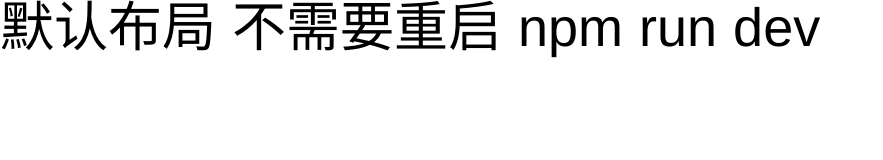
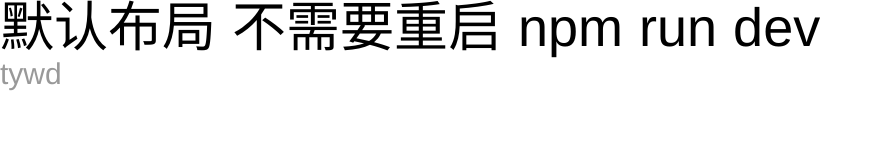
Before and after one commit to tywd/jspang_ty_nuxt, a Nuxt app: page /sass in a window 1280 px wide. Shown: the top 160 px of the page, without its empty margins (0-883 px from the left). Built offline with nearby package versions, Linux system fonts and the light colour scheme.

Commit message:
引入postcss-pxtorem

```diff
--- a/nuxt.config.js
+++ b/nuxt.config.js
@@ -6,7 +6,7 @@ module.exports = {
     title: 'jspang_ty_nuxt',
     meta: [
       { charset: 'utf-8' },
-      { name: 'viewport', content: 'width=device-width, initial-scale=1' },
+      { name: 'viewport', content: 'width=device-width, initial-scale=1.0, maximum-scale=1.0, user-scalable=0, minimum-scale=1.0, viewport-fit=cover' },
       { hid: 'description', name: 'description', content: 'Nuxt.js project' }
     ],
     link: [
@@ -46,6 +46,17 @@ module.exports = {
     //     }
     //   }
     // ],
+    postcss: {
+      plugins: {
+        'postcss-pxtorem': {
+          rootValue: 37.5,
+          propList: ['*']
+        },
+      },
+      preset: {
+        autoprefixer: true
+      }
+    },
     /*
     ** Run ESLint on save
     */
--- a/package.json
+++ b/package.json
@@ -21,6 +21,9 @@
     "eslint": "^4.19.1",
     "eslint-friendly-formatter": "^4.0.1",
     "eslint-loader": "^2.1.1",
-    "eslint-plugin-vue": "^4.0.0"
+    "eslint-plugin-vue": "^4.0.0",
+    "node-sass": "^5.0.0",
+    "postcss-pxtorem": "^5.1.1",
+    "sass-loader": "^10.1.0"
   }
 }
--- a/pages/index.vue
+++ b/pages/index.vue
@@ -14,6 +14,7 @@
         <li><nuxt-link :to="{name:'asyncData'}">asyncData</nuxt-link></li>
         <li><a href="/about">about</a></li>
         <li><a href="/news">news</a></li>
+        <li><nuxt-link :to="{name:'sass'}">sass</nuxt-link></li>
       </ul>
 
       <!-- <h2 class="subtitle">
--- /dev/null
+++ b/pages/sass.vue
@@ -0,0 +1,66 @@
+<template>
+  <div>
+    <div class="ty">
+      <div class="wd">tywd</div>
+    </div>
+  </div>
+</template>
+
+<script>
+//这里可以导入其他文件（比如：组件，工具js，第三方插件js，json文件，图片文件等等）
+//例如：import 《组件名称》 from '《组件路径》';
+export default {
+  // import引入的组件需要注入到对象中才能使用
+  components: {},
+  props: {},
+  data() {
+  // 这里存放数据
+    return {
+
+    };
+  },
+  // 计算属性 类似于data概念
+  computed: {},
+  // 监控data中的数据变化
+  watch: {},
+  // 方法集合
+  methods: {
+
+  },
+  // 生命周期 - 创建完成（可以访问当前this实例）
+  created() {
+
+  },
+  // 生命周期 - 挂载完成（可以访问DOM元素）
+  mounted() {
+
+  },
+  // 生命周期 - 创建之前
+  beforeCreate() {},
+  // 生命周期 - 挂载之前
+  beforeMount() {},
+  // 生命周期 - 更新之前
+  beforeUpdate() {},
+  // 生命周期 - 更新之后
+  updated() {},
+  // 生命周期 - 销毁之前
+  beforeDestroy() {},
+  // 生命周期 - 销毁完成
+  destroyed() {},
+  // 如果页面有keep-alive缓存功能，这个函数会触发
+  activated() {},
+  // keep-alive 组件被移除时调用
+  deactivated() {},
+}
+</script>
+
+<style lang="scss" scoped>
+  .ty{
+    .wd{
+      width: 100%;
+      line-height: 40px;
+      font-size: 30px;
+      color: #999;
+    }
+  }
+</style>
```
Also changed, not shown: 1 other file (tests, documents, lock files or other folders).
